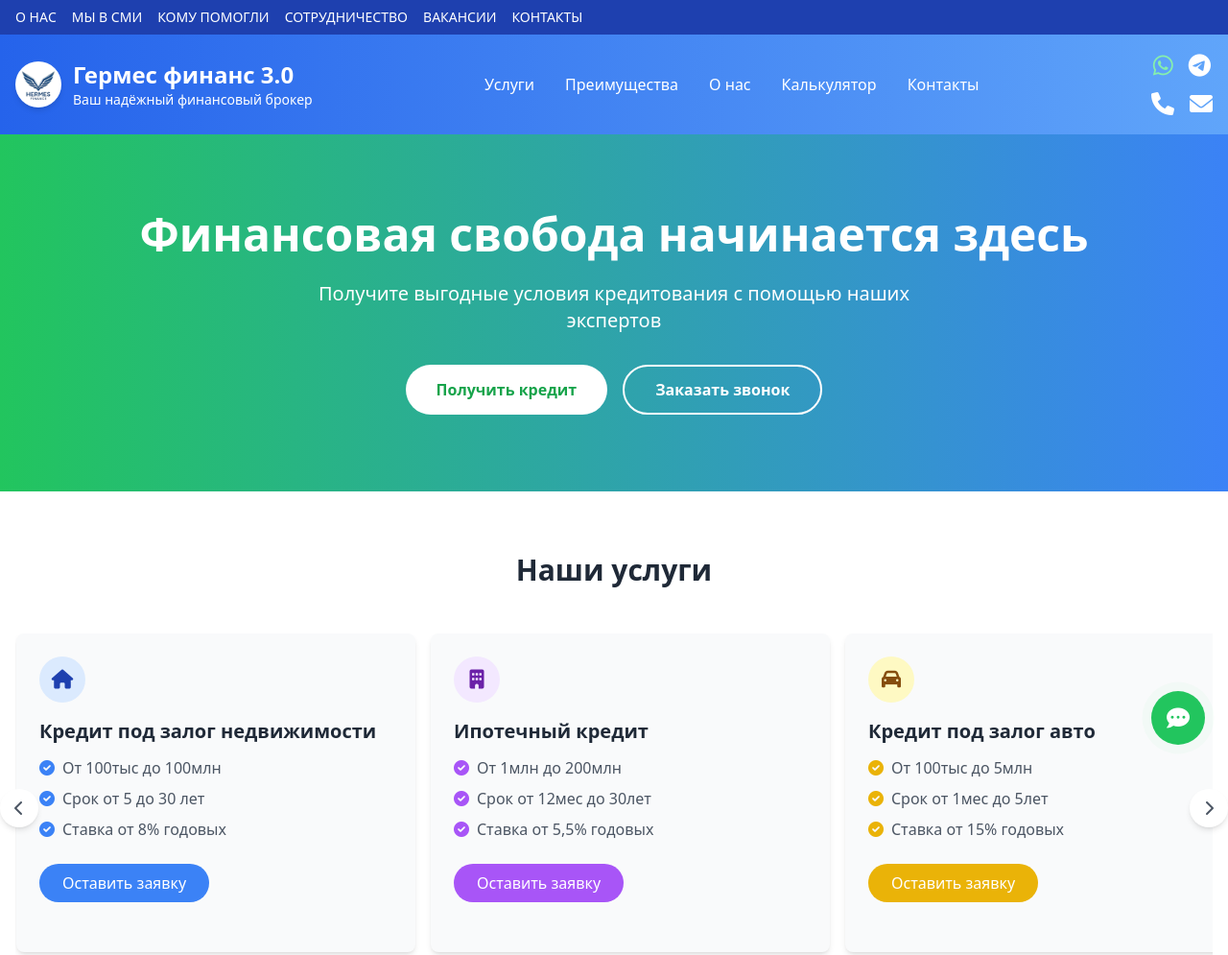
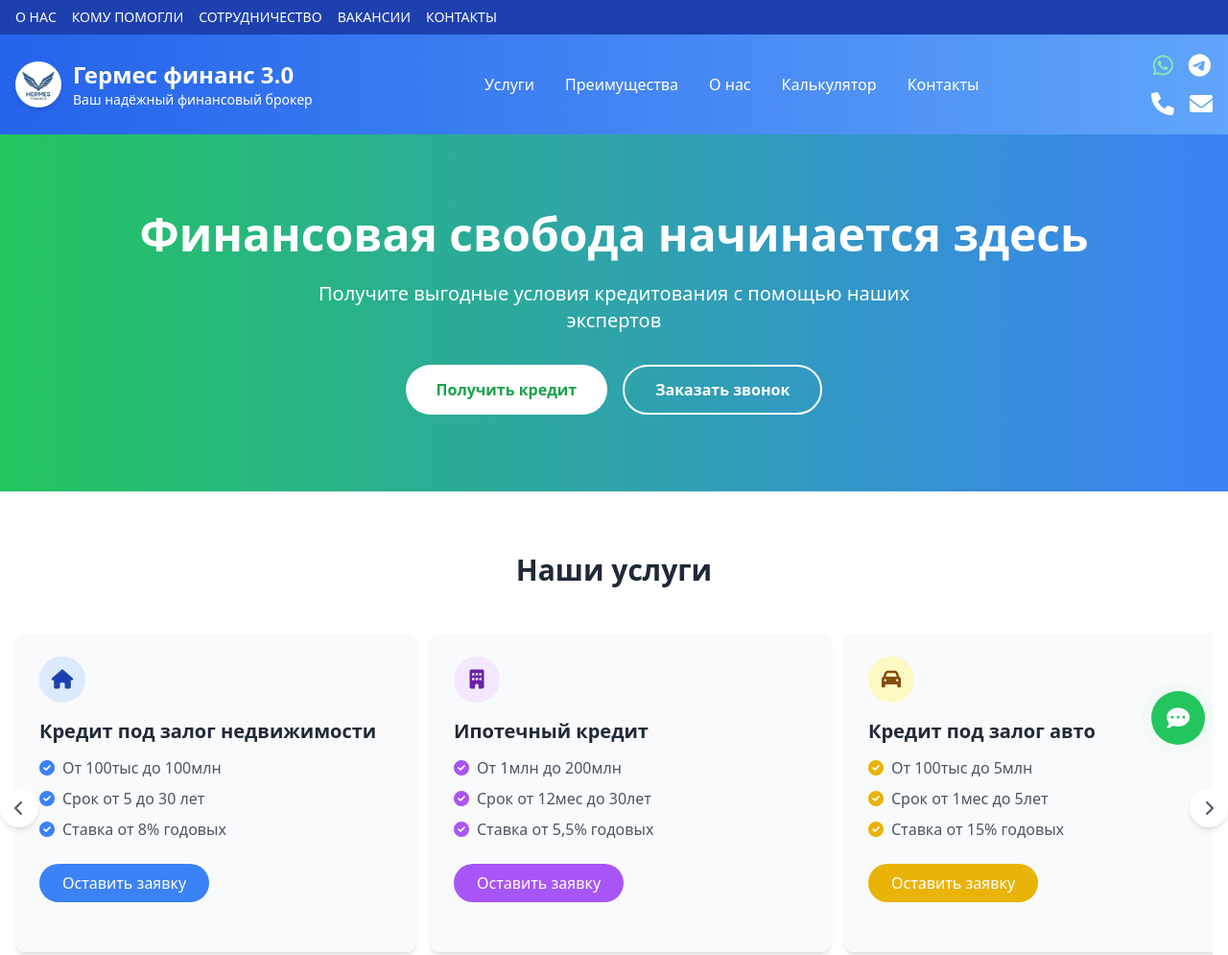
Before and after one commit to TriestMrtvrts/hrms-fr-v2, a plain HTML site: page index.html in a window 1280 px wide. Shown: the top 995 px of the page at 96% size. Drawn offline with nearby package versions, Linux system fonts and the light colour scheme.

Commit message:
Update index.html

```diff
--- a/index.html
+++ b/index.html
@@ -50,7 +50,7 @@
         <div class="container mx-auto px-4 py-2 flex flex-col md:flex-row justify-between items-center space-y-2 md:space-y-0">
             <div class="flex flex-wrap gap-4 justify-center md:justify-start">
                 <a href="about.html" class="hover:underline">О НАС</a>
-                <a href="media.html" class="hover:underline">МЫ В СМИ</a>
+
                 <a href="helped.html" class="hover:underline">КОМУ ПОМОГЛИ</a>
                 <a href="partners.html" class="hover:underline">СОТРУДНИЧЕСТВО</a>
                 <a href="vacancies.html" class="hover:underline">ВАКАНСИИ</a>
```
